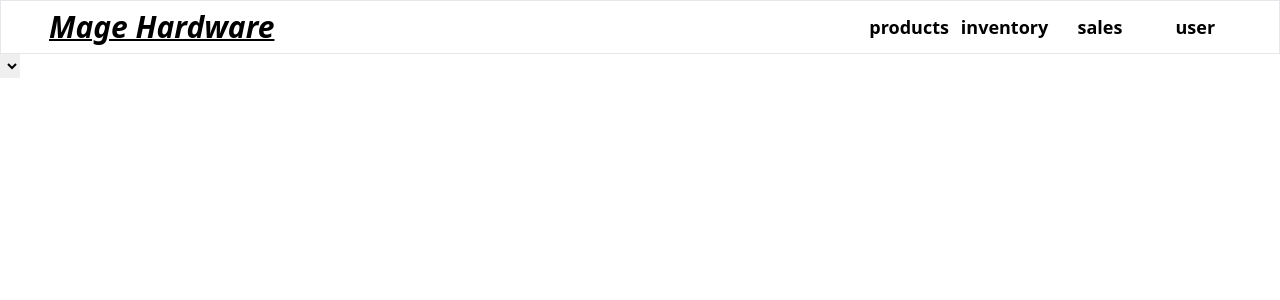
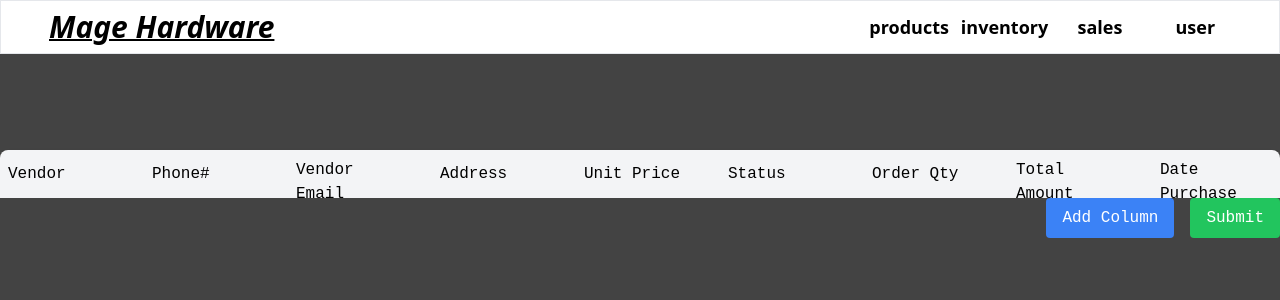
Before and after one commit to JoshuaMage/Inventory-System-Mage, a SvelteKit app: page /inventory/materialOrdering in a window 1280 px wide. Shown: the top 300 px of the page. Built offline with nearby package versions, Linux system fonts and the light colour scheme; a web font is replaced by a local one.

Commit message:
adding style in my ordering

```diff
--- a/src/routes/inventory/materialOrdering/+page.svelte
+++ b/src/routes/inventory/materialOrdering/+page.svelte
@@ -1,141 +1,257 @@
-<!-- script>
+<script>
 	import { INVENTORY } from '$lib/materialStock';
+	import { onDestroy } from 'svelte';
 
-    let selectedOption = {
-        id: '',
+	let columns = [];
+	let output = [];
+	let formError = '';
+
+	let inventoryData = [];
+	const unsubscribe = INVENTORY.subscribe((value) => {
+		inventoryData = value;
+	});
+
+	onDestroy(() => {
+		unsubscribe();
+	});
+
+	// Function to add a new column
+	function addColumn() {
+		columns = [
+			...columns,
+			{
+				id: Date.now(),
+				selections: {
 					materialCode: '',
 					materialName: '',
 					unit: '',
+					vendor: '',
+					vendorPhonenumber: '',
+					vendorEmail: '',
+					vendorAddress: '',
+					unitprice: '',
+					status: ''
+				},
+				text: '',
 				orderQty: '',
-        totalAmount: '',
 				datePurchase: '',
-        deliverDate: '',
+				etd: '',
 				eta: '',
-        etaDate: '',
-        supplier: '',
-        vendorEmail: '',
-        status: ''
-    };
-
-    function handleSelection(event, key) {
-        selectedOption[key] = event.target.value;
+				arrivalDate: ''
+			}
+		];
 	}
 
-    function calculateTotalAmount(unitprice, quantity) {
-        const parsedQuantity = Number(quantity);
-        if (isNaN(parsedQuantity) || parsedQuantity <= 0) {
-            return 0;
+	// Function to remove a column by its ID
+	function removeColumn(id) {
+		columns = columns.filter((column) => column.id !== id);
 	}
-        return unitprice * parsedQuantity;
+
+	// Function to handle input changes
+	function handleInputChange(event, id, field) {
+		const value = event.target.value;
+		columns = columns.map((column) => (column.id === id ? { ...column, [field]: value } : column));
 	}
-</script> -->
 
-<!-- <main class="flex justify-center min-h-screen bg-bgdarkgrey font-patrick text-black">
-    <div class="overflow-auto rounded-lg shadow hidden md:block bg-bgdarkgrey mt-">
-        <div class="bg-bgLightGray bg-bgGrey rounded-lg divide-y">
+	// Function to handle select changes
+	function handleSelectChange(event, id, field) {
+		const value = event.target.value;
+		columns = columns.map((column) =>
+			column.id === id
+				? { ...column, selections: { ...column.selections, [field]: value } }
+				: column
+		);
+	}
 
-            <div class="bg-bgGrey border-b-2 border-gray-100 flex flex-wrap">
+	// Function to validate columns and return a single error message if any
+	function validateColumns() {
+		let valid = true;
+		formError = '';
 
-                <select class="p-3 text-sm font-semibold tracking-wide text-left" on:change={(e) => handleSelection(e, 'materialCode')}>
-                    <option value="">Select Material Code</option>
-                    {#each $INVENTORY as inventory}
-                        <option value={inventory.materialCode}>{inventory.materialCode}</option>
+		for (const column of columns) {
+			const errors = [];
+			// Check for missing required fields
+			Object.keys(column.selections).forEach((field) => {
+				if (!column.selections[field]) {
+					errors.push(`Selection for ${field} is required.`);
+				}
+			});
+			if (!column.orderQty) {
+				errors.push('Order Qty is required.');
+			}
+			if (!column.datePurchase) {
+				errors.push('Date Purchase is required.');
+			}
+			if (!column.etd) {
+				errors.push('ETD is required.');
+			}
+			if (!column.eta) {
+				errors.push('ETA is required.');
+			}
+			if (!column.arrivalDate) {
+				errors.push('Arrival Date is required.');
+			}
+
+			if (errors.length > 0) {
+				formError = errors.join(' ');
+				valid = false;
+				break; // Stop checking after the first error
+			}
+		}
+
+		return valid;
+	}
+
+	// Function to submit the form
+	function handleSubmit() {
+		if (validateColumns()) {
+			output = columns.map((column) => ({
+				text: column.text,
+				selections: column.selections,
+				orderQty: column.orderQty,
+				unitprice: column.selections.unitprice,
+				datePurchase: column.datePurchase,
+				etd: column.etd,
+				eta: column.eta,
+				arrivalDate: column.arrivalDate
+			}));
+		}
+	}
+
+	// Compute the total based on unitprice and orderQty
+	function computeTotal(column) {
+		const unitprice = parseFloat(column.selections.unitprice) || 0;
+		const orderQty = parseFloat(column.orderQty) || 0;
+		return unitprice * orderQty;
+	}
+</script>
+
+<main class="flex justify-center min-h-screen bg-bgdarkgrey font-patrick text-black">
+	<div class="overflow-auto rounded-lg shadow hidden md:block bg-bgdarkgrey mt-24">
+		<div class="flex flex-col items-center bg-bgLightGray bg-bgGrey">
+			<div class="flex gap-0">
+				{#each ['Material Code', 'Material Name', 'Material Unit', 'Vendor', 'Phone#', 'Vendor Email', 'Address', 'Unit Price', 'Status', 'Order Qty', 'Total Amount', 'Date Purchase', 'Delivery Date', 'ETA Date', 'Arrival Date'] as header}
+					<div
+						class="w-36 h-12 px-4 py-2 border border-gray-300 bg-gray-100 border-none m-0 p-0 place-content-center"
+					>
+						{header}
+					</div>
+				{/each}
+			</div>
+		</div>
+
+		<div>
+			<!-- Dynamic Columns -->
+			{#each columns as column (column.id)}
+				<div class="mb-4 flex justify-center">
+					<div class="flex gap-0 mb-2 items-center" id={column.id}>
+						{#each ['materialCode', 'materialName', 'unit', 'vendor', 'vendorPhonenumber', 'vendorEmail', 'vendorAddress', 'unitprice', 'status'] as field}
+							<select
+								class="w-36 border-none  border-gray-300 h-12"
+								value={column.selections[field]}
+								on:change={(event) => handleSelectChange(event, column.id, field)}
+							>
+							=
+								{#each inventoryData as item}
+									<option value={item[field]}>{item[field]}</option>
 								{/each}
 							</select>
-                <select class="p-3 text-sm font-semibold tracking-wide text-left" on:change={(e) => handleSelection(e, 'materialName')}>
-                    <option value="">Select Material Name</option>
-                    {#each $INVENTORY as inventory}
-                        <option value={inventory.materialName}>{inventory.materialName}</option>
 						{/each}
-                </select>
-                <select class="p-3 text-sm font-semibold tracking-wide text-left" on:change={(e) => handleSelection(e, 'unit')}>
-                    <option value="">Select Unit</option>
-                    {#each $INVENTORY as inventory}
-                        <option value={inventory.unit}>{inventory.unit}</option>
+						<input
+							type="number"
+							placeholder="Order Qty"
+							class="w-36 border-gray-300 p-2 border-none h-12"
+							value={column.orderQty}
+							on:input={(event) => handleInputChange(event, column.id, 'orderQty')}
+						/>
+						<div class="w-36 border bg-white border-gray-300 p-2 border-none h-12 place-content-center">
+							{computeTotal(column)}
+						</div>
+						<input
+							type="date"
+							placeholder="Date Purchase"
+							class="w-36 border-gray-300 p-2 border-none h-12"
+							value={column.datePurchase}
+							on:input={(event) => handleInputChange(event, column.id, 'datePurchase')}
+						/>
+						<input
+							type="date"
+							placeholder="ETD"
+							class="w-36 border-gray-300 p-2 border-none h-12"
+							value={column.etd}
+							on:input={(event) => handleInputChange(event, column.id, 'etd')}
+						/>
+						<input
+							type="date"
+							placeholder="ETA"
+							class="w-36 border-gray-300 p-2 border-none h-12"
+							value={column.eta}
+							on:input={(event) => handleInputChange(event, column.id, 'eta')}
+						/>
+						<input
+							type="date"
+							placeholder="ARR Date"
+							class="w-36 border-gray-300 p-2 border-none h-12"
+							value={column.arrivalDate}
+							on:input={(event) => handleInputChange(event, column.id, 'arrivalDate')}
+						/>
+					</div>
+				</div>
+				<div class="flex justify-start">
+					<button
+						on:click={() => removeColumn(column.id)}
+						class="bg-red-500 text-white px-3 py-1 rounded hover:bg-red-600"
+					>
+						Remove
+					</button>
+				</div>
 			{/each}
-                </select>
-                <select class="p-3 text-sm font-semibold tracking-wide text-left" on:change={(e) => handleSelection(e, 'orderQty')}>
-                    <option value="">Select Order Qty</option>
-                    {#each $INVENTORY as inventory}
-                        <option value={inventory.unitprice}>{inventory.unitprice}</option>
-                    {/each}
-                </select>
-                <select class="p-3 text-sm font-semibold tracking-wide text-left" on:change={(e) => handleSelection(e, 'totalAmount')}>
-                    <option value="">Select Total Amount</option>
-                    {#each $INVENTORY as inventory}
-                        <option value={calculateTotalAmount(inventory.unitprice, inventory.quantity)}>
-                            {calculateTotalAmount(inventory.unitprice, inventory.quantity)}
-                        </option>
-                    {/each}
-                </select>
-                <select class="p-3 text-sm font-semibold tracking-wide text-left" on:change={(e) => handleSelection(e, 'datePurchase')}>
-                    <option value="">Select Date Purchase</option>
-                    {#each $INVENTORY as inventory}
-                        <option value={inventory.datePurchase}>{inventory.datePurchase}</option>
-                    {/each}
-                </select>
-                <select class="p-3 text-sm font-semibold tracking-wide text-left" on:change={(e) => handleSelection(e, 'deliverDate')}>
-                    <option value="">Select ETD</option>
-                    {#each $INVENTORY as inventory}
-                        <option value={inventory.etd}>{inventory.etd}</option>
-                    {/each}
-                </select>
-                <select class="p-3 text-sm font-semibold tracking-wide text-left" on:change={(e) => handleSelection(e, 'etaDate')}>
-                    <option value="">Select ETA</option>
-                    {#each $INVENTORY as inventory}
-                        <option value={inventory.eta}>{inventory.eta}</option>
-                    {/each}
-                </select>
-                <select class="p-3 text-sm font-semibold tracking-wide text-left" on:change={(e) => handleSelection(e, 'arrivalDate')}>
-                    <option value="">Select ARR DATE</option>
-                    {#each $INVENTORY as inventory}
-                        <option value={inventory.arr}>{inventory.arr}</option>
-                    {/each}
-                </select>
-                <select class="p-3 text-sm font-semibold tracking-wide text-left" on:change={(e) => handleSelection(e, 'vendor')}>
-                    <option value="">Select Supplier</option>
-                    {#each $INVENTORY as inventory}
-                        <option value={inventory.supplier}>{inventory.supplier}</option>
-                    {/each}
-                </select>
-                <select class="p-3 text-sm font-semibold tracking-wide text-left" on:change={(e) => handleSelection(e, 'vendorEmail')}>
-                    <option value="">Select Email</option>
-                    {#each $INVENTORY as inventory}
-                        <option value={inventory.email}>{inventory.email}</option>
-                    {/each}
-                </select>
-                <select class="p-3 text-sm font-semibold tracking-wide text-left" on:change={(e) => handleSelection(e, 'status')}>
-                    <option value="">Select Status</option>
-                    {#each $INVENTORY as inventory}
-                        <option value={inventory.status}>{inventory.status}</option>
-                    {/each}
-                </select>
+
+			<!-- Single Error Message -->
+			{#if formError}
+				<div class="text-red-500 mt-2">
+					{formError}
+				</div>
+			{/if}
+			<!-- Add Column Button -->
+			<div class="flex justify-end">
+				<button
+					on:click={addColumn}
+					class="bg-blue-500 text-white px-4 py-2 rounded hover:bg-blue-600"
+				>
+					Add Column
+				</button>
+
+				<!-- Submit Button -->
+				<button
+					on:click={handleSubmit}
+					class="bg-green-500 text-white px-4 py-2 rounded hover:bg-green-600 ml-4"
+				>
+					Submit
+				</button>
 			</div>
 
-            <div class="bg-white p-4">
-                <h2 class="text-lg font-semibold">Selected Values:</h2>
-                <ul>
-                    {#each Object.keys(selectedOption) as key}
-                        {#if selectedOption[key]}
-                            <li><strong>{key}:</strong> {selectedOption[key]}</li>
+			<!-- Output Section -->
+			<div class="mt-6">
+				{#if output.length > 0}
+					<h2 class="text-2xl font-bold mb-2">Form Output:</h2>
+					<div class="flex flex-col">
+						{#each output as item, index}
+							<div key={index} class="flex mb-2 items-center">
+								{#each ['materialCode', 'materialName', 'unit', 'vendor', 'vendorPhonenumber', 'vendorEmail', 'vendorAddress', 'unitprice', 'status'] as field}
+									<div class="w-36 flex flex-col">{field}: {item.selections[field]}</div>
+								{/each}
+								<div class="w-36 flex flex-col">Order Qty: <span> {item.orderQty}</span></div>
+								<div class="w-36 flex flex-col">Total Amount: <span>{computeTotal(item)}</span></div>
+								<div class="w-36 flex flex-col">Date Purchase: <span></span> {item.datePurchase}</div>
+								<div class="w-36 flex flex-col">ETD: {item.etd}</div>
+								<div class="w-36 flex flex-col">ETA: {item.eta}</div>
+								<div class="w-36 flex flex-col">ARR Date: {item.arrivalDate}</div>
+							</div>
+						{/each}
+					</div>
 				{/if}
-                    {/each}
-                </ul>
-            </div>
-
-
-
-
 			</div>
 		</div>
-</main> -->
-
-<script></script>
-
-<div>
-	<select name="" id="">
-		<option value=""></option>
-		<input type="date">
-	</select>
-
 	</div>
+</main>
```
Lines whose indentation alone changed are shown as unchanged.
